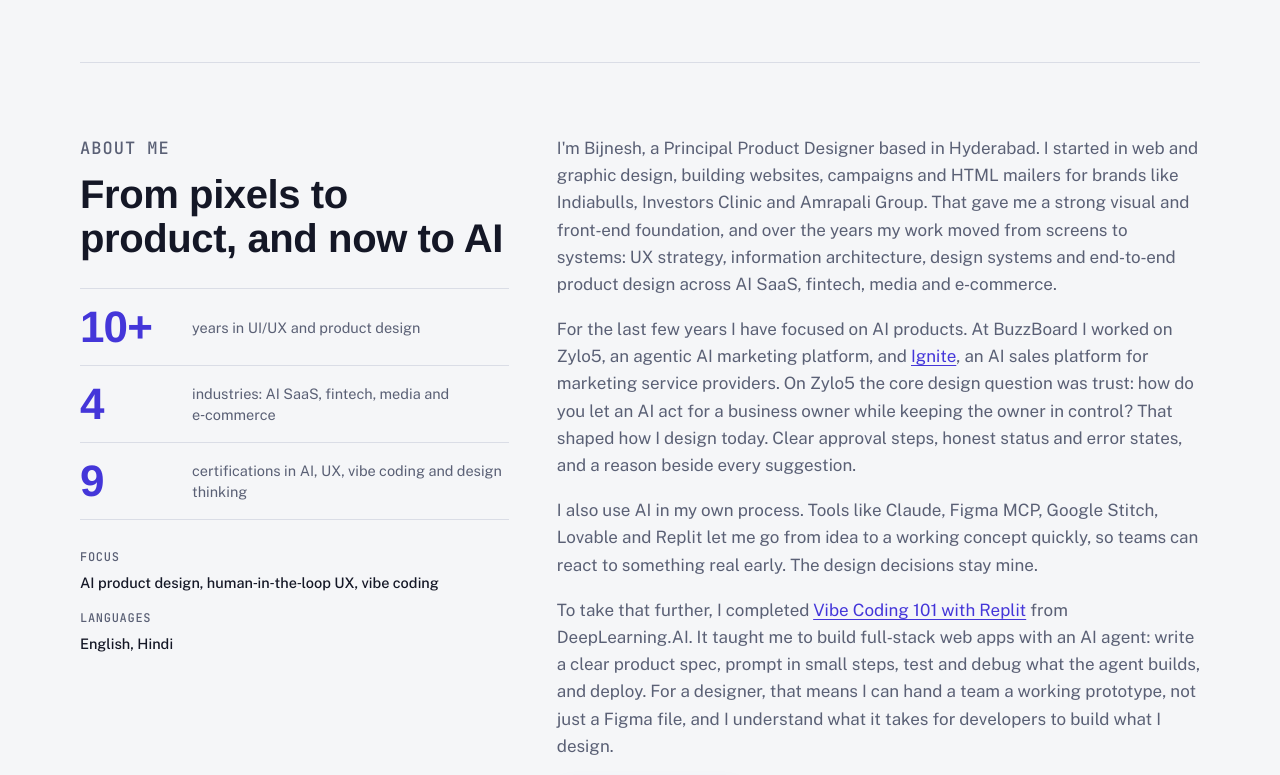
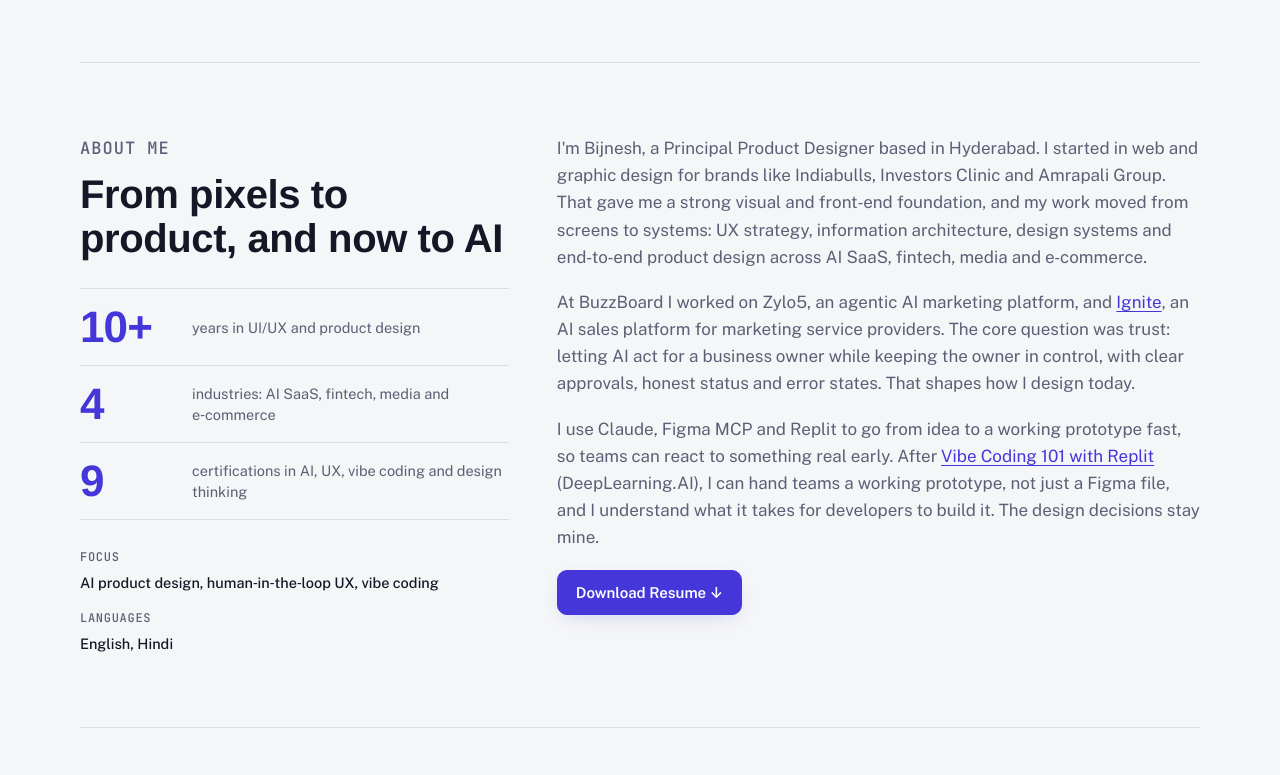
Before and after one commit to bijneshsingh/bijnesh-portfolio, a plain HTML site: page index.html in a window 1280 px wide. Shown: the part 2500-3275 px from the top of the page. Drawn offline with nearby package versions, Linux system fonts and the light colour scheme; a web font is replaced by a local one.

Commit message:
Shorten About text to balance columns
Co-Authored-By: Claude Opus 5.5 <noreply@anthropic.com>
Claude-Session: https://claude.ai/code/session_01S2GHSwBLHzcTnZKQNHNCHY

```diff
--- a/index.html
+++ b/index.html
@@ -441,10 +441,9 @@ footer{padding-block:40px;color:var(--muted);font-size:13px}
         </div>
       </div>
       <div class="about-body">
-        <p>I'm Bijnesh, a Principal Product Designer based in Hyderabad. I started in web and graphic design, building websites, campaigns and HTML mailers for brands like Indiabulls, Investors Clinic and Amrapali Group. That gave me a strong visual and front‑end foundation, and over the years my work moved from screens to systems: UX strategy, information architecture, design systems and end‑to‑end product design across AI SaaS, fintech, media and e‑commerce.</p>
-        <p>For the last few years I have focused on AI products. At BuzzBoard I worked on Zylo5, an agentic AI marketing platform, and <a href="https://www.buzzboard.ai/ignite/" target="_blank" rel="noopener">Ignite</a>, an AI sales platform for marketing service providers. On Zylo5 the core design question was trust: how do you let an AI act for a business owner while keeping the owner in control? That shaped how I design today. Clear approval steps, honest status and error states, and a reason beside every suggestion.</p>
-        <p>I also use AI in my own process. Tools like Claude, Figma MCP, Google Stitch, Lovable and Replit let me go from idea to a working concept quickly, so teams can react to something real early. The design decisions stay mine.</p>
-        <p>To take that further, I completed <a href="https://www.deeplearning.ai/accomplishments/70faf49b-e811-4822-9a97-acd46fb8f84f?usp=sharing" target="_blank" rel="noopener">Vibe Coding 101 with Replit</a> from DeepLearning.AI. It taught me to build full‑stack web apps with an AI agent: write a clear product spec, prompt in small steps, test and debug what the agent builds, and deploy. For a designer, that means I can hand a team a working prototype, not just a Figma file, and I understand what it takes for developers to build what I design.</p>
+        <p>I'm Bijnesh, a Principal Product Designer based in Hyderabad. I started in web and graphic design for brands like Indiabulls, Investors Clinic and Amrapali Group. That gave me a strong visual and front‑end foundation, and my work moved from screens to systems: UX strategy, information architecture, design systems and end‑to‑end product design across AI SaaS, fintech, media and e‑commerce.</p>
+        <p>At BuzzBoard I worked on Zylo5, an agentic AI marketing platform, and <a href="https://www.buzzboard.ai/ignite/" target="_blank" rel="noopener">Ignite</a>, an AI sales platform for marketing service providers. The core question was trust: letting AI act for a business owner while keeping the owner in control, with clear approvals, honest status and error states. That shapes how I design today.</p>
+        <p>I use Claude, Figma MCP and Replit to go from idea to a working prototype fast, so teams can react to something real early. After <a href="https://www.deeplearning.ai/accomplishments/70faf49b-e811-4822-9a97-acd46fb8f84f?usp=sharing" target="_blank" rel="noopener">Vibe Coding 101 with Replit</a> (DeepLearning.AI), I can hand teams a working prototype, not just a Figma file, and I understand what it takes for developers to build it. The design decisions stay mine.</p>
         <a class="btn primary" style="justify-self:start" href="Bijnesh_Kumar_Singh_CV.pdf" target="_blank" rel="noopener">Download Resume ↓</a>
       </div>
     </div>
```
